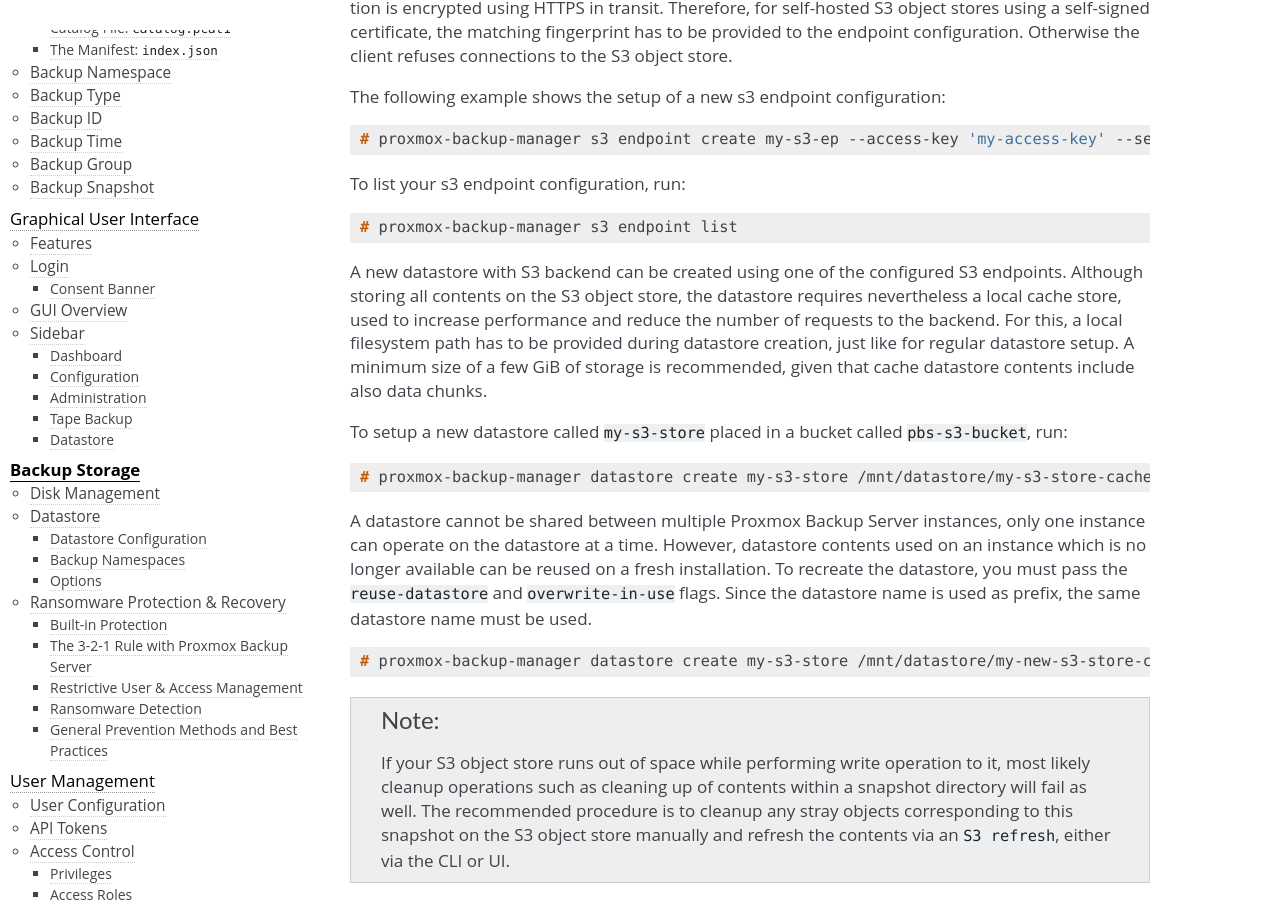
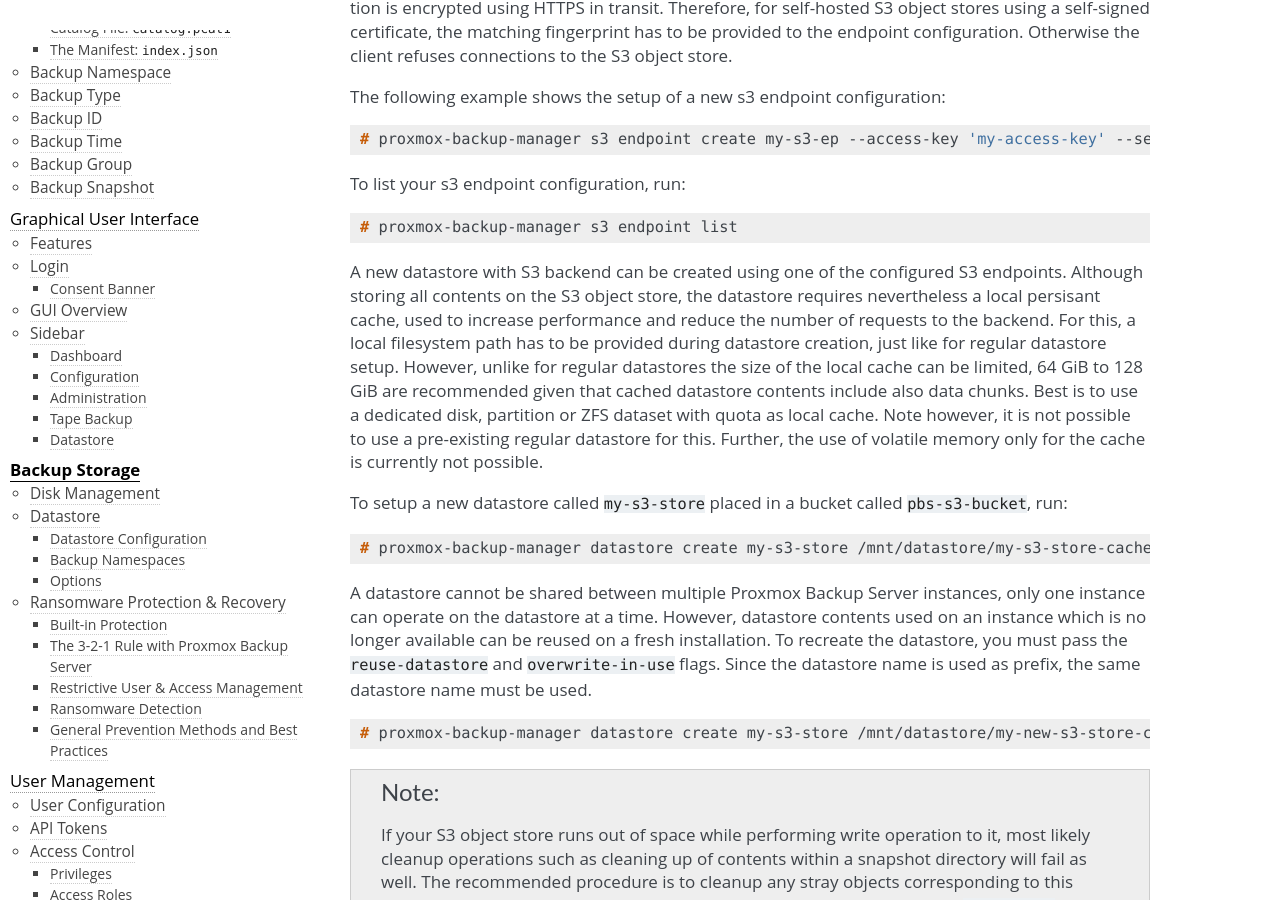
Before and after one commit to rikka-chunibyo/PBS-X, a Sphinx documentation site: the page built from docs/storage.rst, in a window 1280 px wide and 900 px high, scrolled down 5117 px. Built offline with Sphinx 7.4.7, drawn with Linux system fonts in a browser that asks for light colours.

Commit message:
docs: s3: extend recommendations and limitations for local cache
Specify that the local cache must be a dedicated storage, it cannot
reuse pre-existing datastores. Further, give some more
recommendations about size and clarify that storage backed by
volatile memory cannot be used for this, at least for the time being.

Signed-off-by: Christian Ebner <c.ebner@proxmox.com>
Link: https://lore.proxmox.com/20250731070945.34344-1-c.ebner@proxmox.com

```diff
--- a/docs/storage.rst
+++ b/docs/storage.rst
@@ -288,11 +288,14 @@ To list your s3 endpoint configuration, run:
    # proxmox-backup-manager s3 endpoint list
 
 A new datastore with S3 backend can be created using one of the configured S3 endpoints. Although
-storing all contents on the S3 object store, the datastore requires nevertheless a local cache store,
-used to increase performance and reduce the number of requests to the backend. For this, a local
-filesystem path has to be provided during datastore creation, just like for regular datastore setup.
-A minimum size of a few GiB of storage is recommended, given that cache datastore contents include
-also data chunks.
+storing all contents on the S3 object store, the datastore requires nevertheless a local persisant
+cache, used to increase performance and reduce the number of requests to the backend. For this, a
+local filesystem path has to be provided during datastore creation, just like for regular datastore
+setup. However, unlike for regular datastores the size of the local cache can be limited, 64 GiB to
+128 GiB are recommended given that cached datastore contents include also data chunks. Best is to
+use a dedicated disk, partition or ZFS dataset with quota as local cache. Note however, it is not
+possible to use a pre-existing regular datastore for this. Further, the use of volatile memory only
+for the cache is currently not possible.
 
 To setup a new datastore called ``my-s3-store`` placed in a bucket called ``pbs-s3-bucket``, run:
 
```
